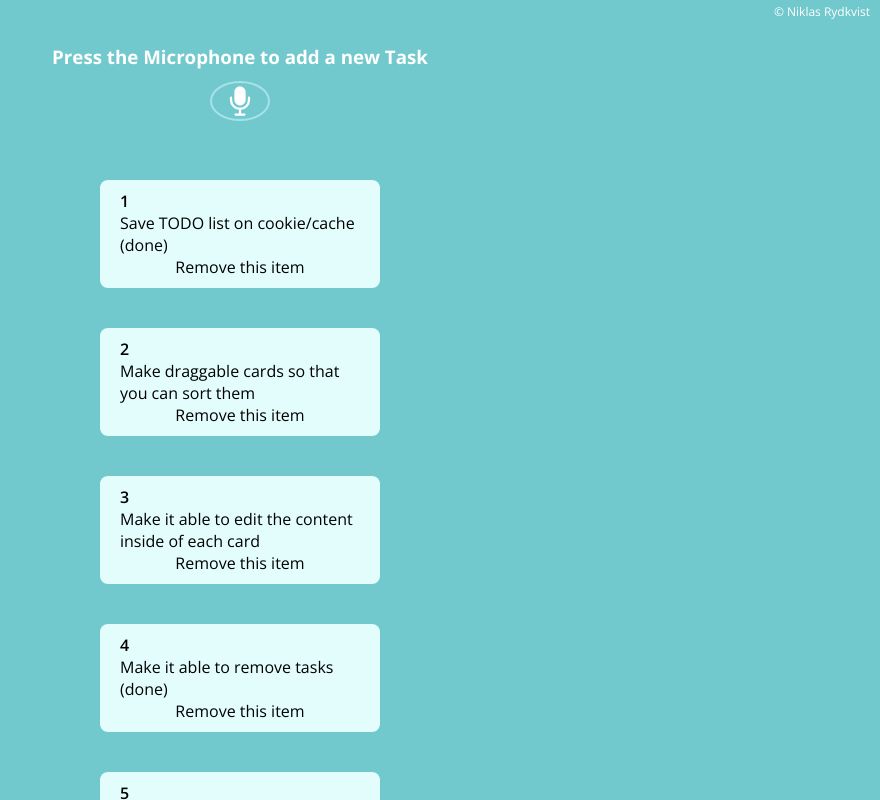
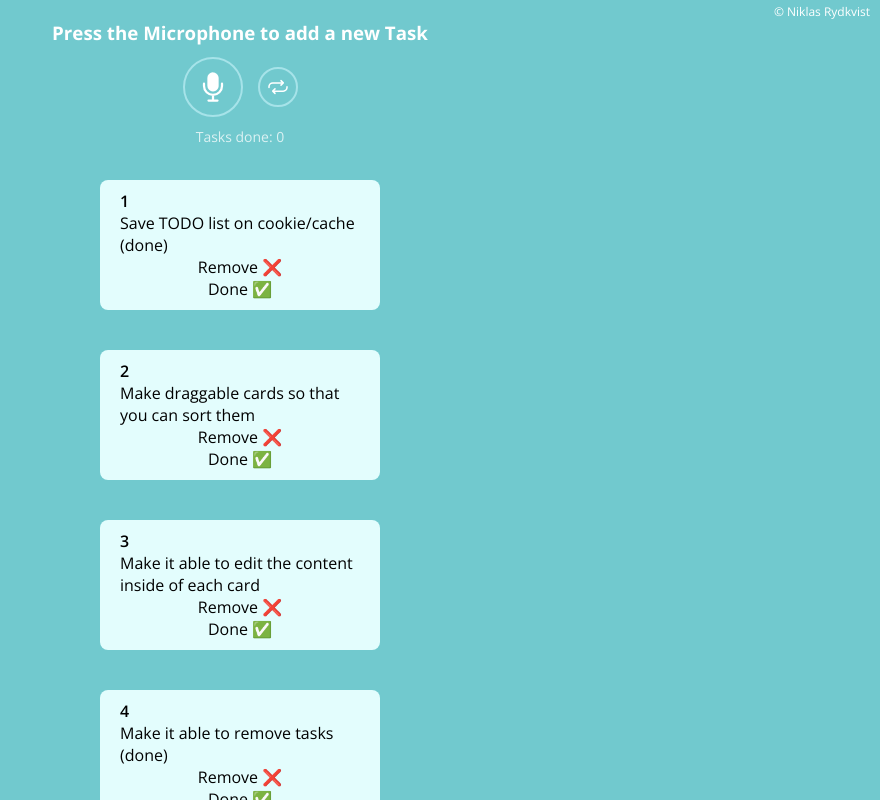
Before and after one commit to rydkvist/voice-recognition-todo-list, a React (Create React App) app: page / in a window 1280 px wide. Shown: the whole page, without its empty margins (400-1280 px from the left). Built offline with nearby package versions, Linux system fonts and the light colour scheme.

Commit message:
add completed tasks board

```diff
--- a/src/App.jsx
+++ b/src/App.jsx
@@ -2,7 +2,7 @@ import React, { useState, useEffect } from "react";
 import { Spinner } from "./Spinner";
 import styled, { css } from "styled-components";
 import { useTodoList } from "./TodoContext";
-import { Card } from "./Card";
+import { Card, CompletedCard } from "./Card";
 
 const Main = styled.div`
   display: flex;
@@ -40,6 +40,37 @@ const Button = styled.button`
   &:focus {
     box-shadow: 0px 0px 5px 2px rgba(163, 221, 203, 0.75);
   }
+  margin-right: 0.9375rem;
+`;
+
+const ChangeTasksButton = styled.button`
+  display: grid;
+  place-items: center;
+  width: 2.5rem;
+  height: 2.5rem;
+  font-size: 1.5rem;
+  border-radius: 50%;
+  color: white;
+  background-color: #71c9ce;
+  border: 2px solid #a6e3e9;
+  box-shadow: 0px;
+  transition: background-color 0.3s ease-in-out;
+
+  &:hover {
+    background-color: #a6e3e9;
+  }
+  &:focus {
+    box-shadow: 0px 0px 5px 2px rgba(163, 221, 203, 0.75);
+  }
+`;
+
+const Group = styled.div`
+  display: inline-flex;
+  justify-content: center;
+  align-items: center;
+  flex-direction: row;
+  width: 100%;
+  height: 100%;
 `;
 
 const Copyright = styled.a`
@@ -91,7 +122,12 @@ const List = styled.div`
 `;
 
 const App = () => {
-  const { todoList, setTodoList } = useTodoList();
+  const {
+    todoList,
+    completedTodoList,
+    setTodoList,
+    amountOfCompletedTasks,
+  } = useTodoList();
 
   const SpeechRecognition =
     window.SpeechRecognition || window.webkitSpeechRecognition;
@@ -99,6 +135,8 @@ const App = () => {
   var recognition = new SpeechRecognition();
 
   const [isListening, setIsListening] = useState(false);
+
+  const [showCompletedTasks, setShowCompletedTasks] = useState(false);
 
   const onRecognition = (e) => {
     e.preventDefault();
@@ -138,6 +176,8 @@ const App = () => {
           © Niklas Rydkvist
         </Copyright>
         <Title>Press the Microphone to add a new Task</Title>
+
+        <Group>
           <Button
             type="button"
             onClick={isListening ? stopListening : onRecognition}
@@ -145,11 +185,26 @@ const App = () => {
           >
             {isListening ? <Spinner /> : <ion-icon name="mic" />}
           </Button>
+          <ChangeTasksButton
+            onClick={() => setShowCompletedTasks(!showCompletedTasks)}
+            title={
+              showCompletedTasks ? "Show current tasks" : "Show completed tasks"
+            }
+          >
+            <ion-icon name="repeat" />
+          </ChangeTasksButton>
+        </Group>
+
+        <Label isVisible={true}>Tasks done: {amountOfCompletedTasks}</Label>
         <Label isVisible={isListening}>Listening...</Label>
       </Header>
 
       <List>
-        {todoList.map((item, index) => (
+        {showCompletedTasks
+          ? completedTodoList.map((item, index) => (
+              <CompletedCard key={index} description={item.value} />
+            ))
+          : todoList.map((item, index) => (
               <Card key={index} description={item.value} position={item.id} />
             ))}
       </List>
--- a/src/Card.jsx
+++ b/src/Card.jsx
@@ -12,6 +12,8 @@ const StyledCard = styled.div`
   margin: 1.25rem 0rem;
 `;
 
+const RemoveButton = styled.button``;
+
 const Number = styled.p`
   font-weight: 600;
 `;
@@ -21,13 +23,25 @@ const Description = styled.p`
 `;
 
 export const Card = ({ position, description }) => {
-  const { onRemoveItem } = useTodoList();
+  const { onRemoveTask, onTaskDone } = useTodoList();
 
   return (
     <StyledCard>
       <Number>{position + 1}</Number>
       <Description>{description}</Description>
-      <button onClick={() => onRemoveItem(position)}>Remove this item</button>
+      <RemoveButton onClick={() => onRemoveTask(position)}>
+        Remove ❌
+      </RemoveButton>
+      <RemoveButton onClick={() => onTaskDone(position)}>Done ✅</RemoveButton>
     </StyledCard>
   );
 };
+
+export const CompletedCard = ({ description }) => {
+  return (
+    <StyledCard>
+      <Number>COMPLETED</Number>
+      <Description>{description}</Description>
+    </StyledCard>
+  );
+};
--- a/src/TodoContext.jsx
+++ b/src/TodoContext.jsx
@@ -1,4 +1,14 @@
 import React, { createContext, useState, useEffect, useContext } from "react";
+
+const TodoListContext = createContext();
+
+export const useTodoList = () => {
+  const context = useContext(TodoListContext);
+  if (!context) {
+    throw new Error("Cannot use useTodoList outside of TodoListProvider");
+  }
+  return context;
+};
 
 const initialState = [
   { id: 0, value: "Save TODO list on cookie/cache (done)" },
@@ -14,21 +24,19 @@ const initialState = [
 ];
 
 const localState = JSON.parse(localStorage.getItem("todoListStorage"));
-
-const TodoListContext = createContext();
-
-export const useTodoList = () => {
-  const context = useContext(TodoListContext);
-  if (!context) {
-    throw new Error("Cannot use useTodoList outside of TodoListProvider");
-  }
-  return context;
-};
+const localCompletedState = JSON.parse(
+  localStorage.getItem("completedTodoListStorage")
+);
 
 export const TodoListProvider = ({ children }) => {
   const [todoList, setTodoList] = useState(localState || initialState);
+  const [completedTodoList, setCompletedTodoList] = useState(
+    localCompletedState || []
+  );
 
-  const onRemoveItem = (itemId) => {
+  const amountOfCompletedTasks = completedTodoList.length;
+
+  const onRemoveTask = (itemId) => {
     // remove selected item from list
     const tempNewList = todoList.filter((item) => item.id !== itemId);
 
@@ -40,12 +48,31 @@ export const TodoListProvider = ({ children }) => {
     setTodoList(newList);
   };
 
+  const onTaskDone = (itemId) => {
+    // Add task to the completed list of tasks
+    const task = todoList.find((item) => item.id === itemId);
+    setCompletedTodoList([...completedTodoList, task]);
+    onRemoveTask(itemId);
+  };
+
   useEffect(() => {
     localStorage.setItem("todoListStorage", JSON.stringify(todoList));
-  }, [todoList]);
+    localStorage.setItem(
+      "completedTodoListStorage",
+      JSON.stringify(completedTodoList)
+    );
+  }, [completedTodoList, todoList]);
 
   return (
-    <TodoListContext.Provider value={{ todoList, setTodoList, onRemoveItem }}>
+    <TodoListContext.Provider
+      value={{
+        todoList,
+        completedTodoList,
+        amountOfCompletedTasks,
+        onTaskDone,
+        onRemoveTask,
+      }}
+    >
       {children}
     </TodoListContext.Provider>
   );
```
Also changed, not shown: 1 other file (tests, documents, lock files or other folders). Lines whose indentation alone changed are shown as unchanged.
